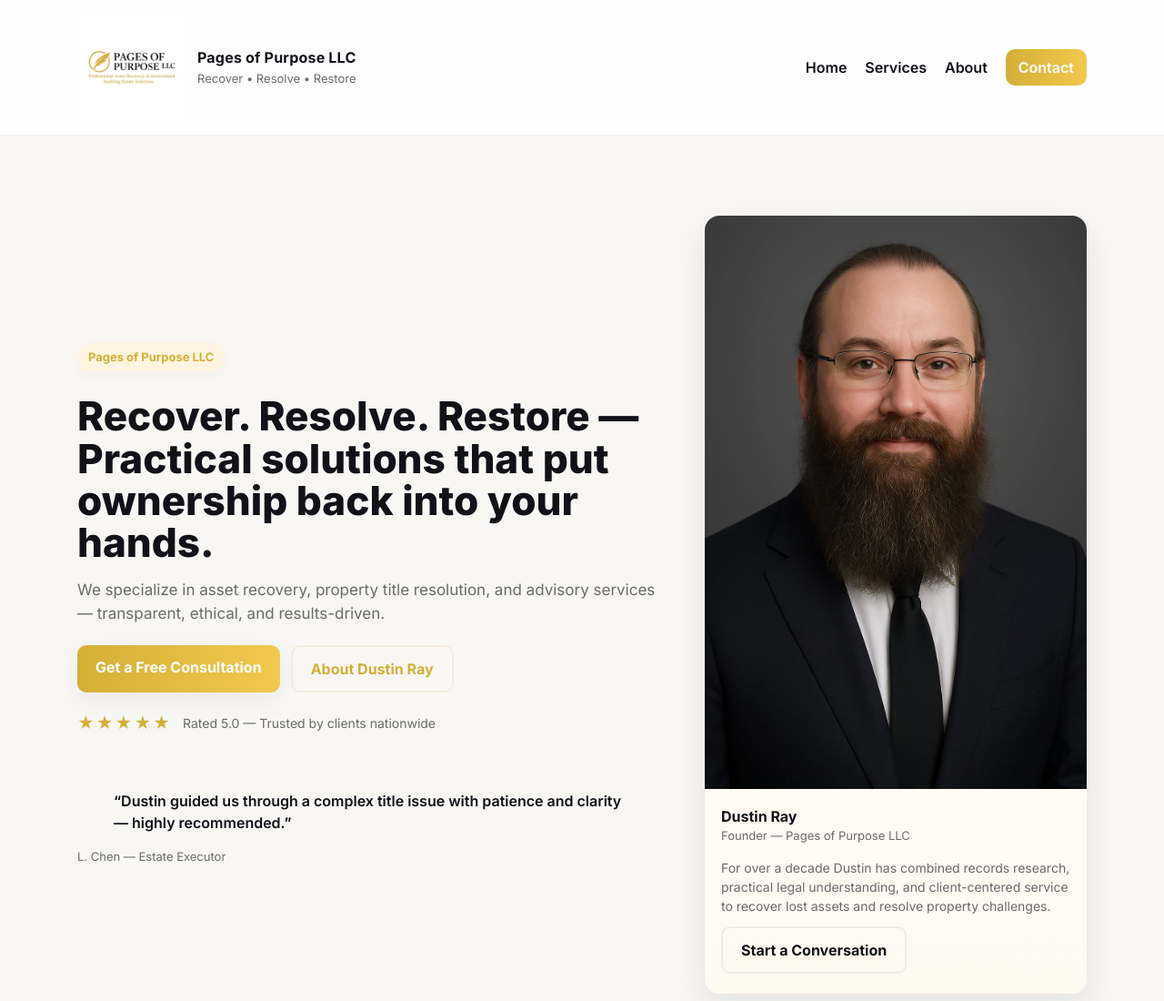
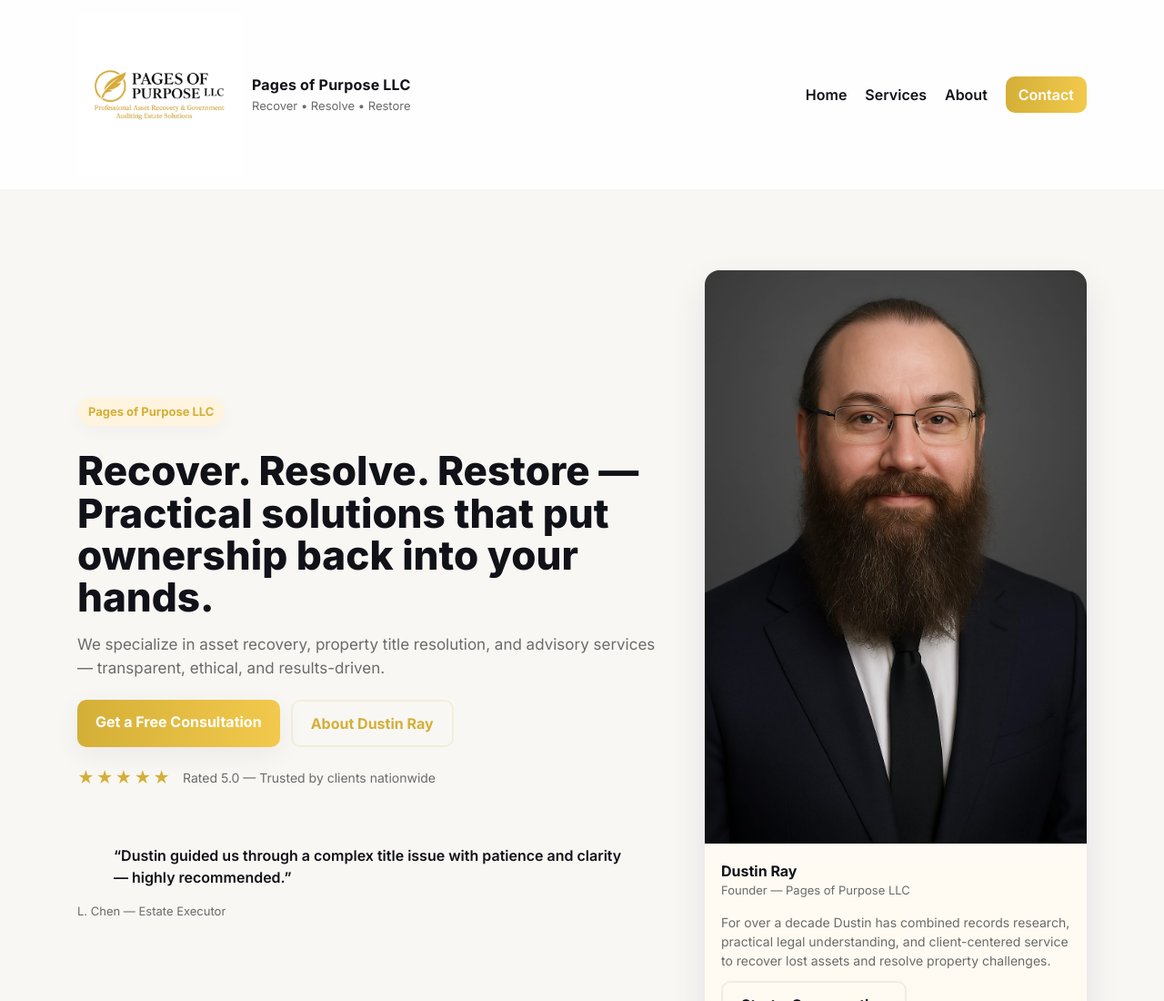
Before and after one commit to juggerNAD/pagesofpurpose-site, a plain HTML site: page index.html in a window 1280 px wide. Shown: the top 1100 px of the page at 91% size. Drawn offline with Linux system fonts and the light colour scheme.

Commit message:
Update style.css

```diff
--- a/css/style.css
+++ b/css/style.css
@@ -24,7 +24,7 @@ a{color:inherit;text-decoration:none}
 .site-header{position:sticky;top:0;z-index:1000;background:var(--nav-bg);backdrop-filter:blur(6px);border-bottom:1px solid rgba(0,0,0,0.04)}
 .header-inner{display:flex;align-items:center;justify-content:space-between;padding:14px 20px}
 .brand{display:flex;align-items:center;gap:14px}
-.logo{height:120px;width:auto;object-fit: contain;}
+.logo{height:180px;width:auto;object-fit: contain;}
 .header-inner .brand { display: flex; align-items: center;gap: 12px;}
 .brand-text .company{font-weight:700;color:var(--text);letter-spacing:0.2px}
 .brand-text .tag{font-size:13px;color:var(--muted);margin-top:2px}
```
